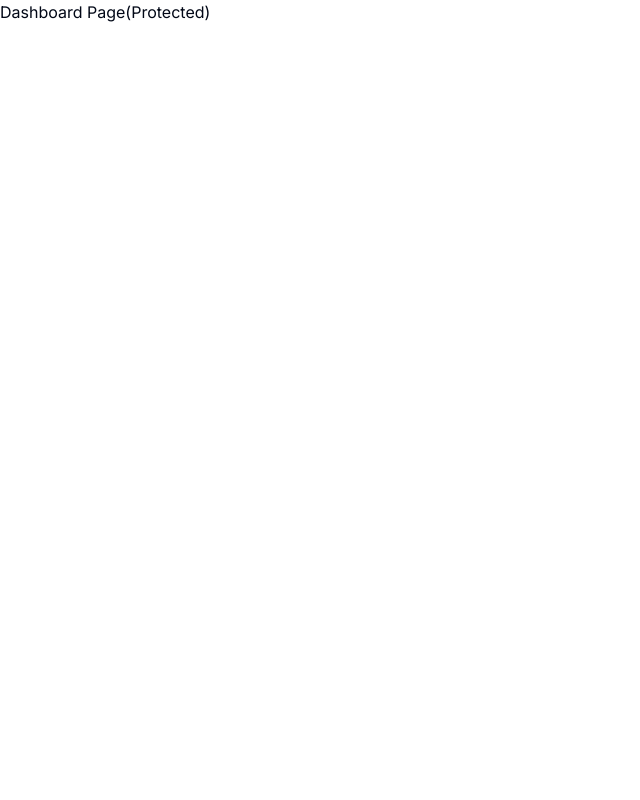
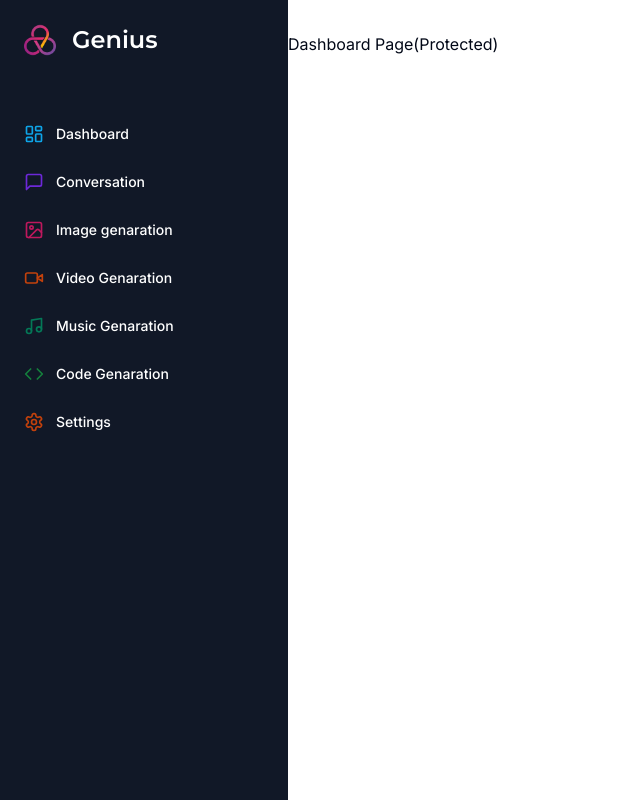
Before and after one commit to Abhishekkumar813209/Genius_Ai_SaaS, a Next.js app: page /dashboard in a window 1280 px wide. Shown: the whole page, without its empty margins (0-640 px from the left). Built offline with nearby package versions, Linux system fonts and the light colour scheme.

Commit message:
hydration error solved by adding few lines of code

```diff
--- a/app/(dashboard)/(routes)/dashboard/page.tsx
+++ b/app/(dashboard)/(routes)/dashboard/page.tsx
@@ -7,7 +7,7 @@
   return (
     <div>
         <p> Dashboard Page(Protected) </p>
-        <UserButton afterSignOutUrl = "/" />
+
     </div>
   )
 }
--- /dev/null
+++ b/app/(dashboard)/layout.tsx
@@ -0,0 +1,24 @@
+import Navbar from "@/components/navbar";
+import Sidebar from "@/components/sidebar"
+
+const DashboardLayout = ({
+    children
+}:{
+    children:React.ReactNode;
+}
+
+) => {
+    return (
+        <div className="h-full relative">
+            <div className="hidden h-full md:flex md:w-72 md:flex-col md:fixed md:inset-y-0 z-[80] bg-gray-900">
+              <Sidebar />
+            </div>
+            <main className="md:pl-72">
+                <Navbar />
+                {children}
+            </main>
+        </div>
+     );
+}
+
+export default DashboardLayout;
--- /dev/null
+++ b/components/mobile-sidebar.tsx
@@ -0,0 +1,38 @@
+"use client";
+
+import { Menu} from "lucide-react";
+
+import { Button } from "./ui/button";
+import {
+    Sheet,
+    SheetContent,
+    SheetTrigger } from "./ui/sheet";
+import Sidebar from "./sidebar";
+import { useEffect, useState } from "react";
+
+const MobileSidebar = () => {
+    const [isMounted,setIsMounted] = useState(false);
+
+    useEffect(()=>{
+        setIsMounted(true);
+    },[])
+
+    if(!isMounted) {
+         return null;
+    }
+
+    return (
+        <Sheet>
+             <SheetTrigger>
+                <Button variant='ghost' size='icon' className="md:hidden">
+                    <Menu />
+                </Button>
+             </SheetTrigger>
+             <SheetContent side="left" className="p-0">
+                <Sidebar />
+             </SheetContent>
+        </Sheet>
+     );
+}
+
+export default MobileSidebar;
--- /dev/null
+++ b/components/navbar.tsx
@@ -0,0 +1,15 @@
+import { UserButton } from "@clerk/nextjs";
+import MobileSidebar from "./mobile-sidebar";
+
+const Navbar = () => {
+    return (
+        <div className="flex items-center p-4">
+            <MobileSidebar />
+            <div className="flex w-full justify-end ">
+                <UserButton afterSignOutUrl="/" />
+            </div>
+        </div>
+     );
+}
+
+export default Navbar;
--- /dev/null
+++ b/components/sidebar.tsx
@@ -0,0 +1,101 @@
+"use client";
+
+import Image from "next/image";
+import Link from "next/link";
+import {Montserrat} from "next/font/google";
+import { usePathname } from "next/navigation";
+
+import {cn} from "./../lib/utils";
+import { LayoutDashboard,MessageSquare,ImageIcon,VideoIcon,Music,CodeIcon,Settings } from "lucide-react";
+
+const montserrat = Montserrat({weight:"600",subsets:['latin']});
+
+const routes = [
+    {
+        label:"Dashboard",
+        icon:LayoutDashboard,
+        href:"/dashboard",
+        color:'text-sky-500'
+    },
+    {
+        label:"Conversation",
+        icon:MessageSquare,
+        href:"/conversation",
+        color:"text-violet-700"
+    },
+    {
+        label:"Image genaration",
+        icon:ImageIcon,
+        href:"/image",
+        color:"text-pink-700"
+    },
+    {
+        label:"Video Genaration",
+        icon:VideoIcon,
+        href:"/video",
+        color:"text-orange-700"
+    },
+    {
+        label:"Music Genaration",
+        icon:Music,
+        href:"/music",
+        color:"text-emerald-700"
+    },
+    {
+        label:"Code Genaration",
+        icon:CodeIcon,
+        href:"/code",
+        color:"text-green-700"
+    },
+    {
+        label:"Settings",
+        icon:Settings,
+        href:"/settings",
+        color:"text-orange-700"
+    }
+
+]
+
+const Sidebar  = () => {
+    const pathname = usePathname();
+    return (
+        <div className="space-y-4 py-4 flex flex-col h-full bg-[#111827] text-white">
+            <div className="px-3 py-2 flex-1">
+              <Link href="/dashboard" className="flex items-center pl-3 mb-14">
+                <div className="relative w-8 h-8 mr-4">
+                    <Image
+                    fill
+                    alt="Logo"
+                    src="/sass.png"
+                    />
+                </div>
+                <h1 className={cn("text-2xl font-bold",
+                montserrat.className
+                )}>
+                    Genius
+                </h1>
+              </Link>
+              <div className="space-y-1">
+                {routes.map((route)=>(
+                    <Link
+                    href={route.href}
+                    key={route.href}
+                    className="text-sm group flex p-3 w-full
+                    justify-start font-medium cursor-pointer
+                    hover:text-white hover:bg-white/10 rounded-lg transition"
+                    >
+                        <div className="flex items-center flex-1">
+                            <route.icon
+                            className={cn("h-5 w-5 mr-3",route.color)}
+                            />
+                            {route.label}
+                        </div>
+                    </Link>
+                ))}
+              </div>
+            </div>
+        </div>
+      );
+}
+
+export default Sidebar;
--- /dev/null
+++ b/components/ui/sheet.tsx
@@ -0,0 +1,146 @@
+"use client"
+
+import * as React from "react"
+import * as SheetPrimitive from "@radix-ui/react-dialog"
+import { cva, type VariantProps } from "class-variance-authority"
+import { X } from "lucide-react"
+
+import { cn } from "@/lib/utils"
+
+const Sheet = SheetPrimitive.Root
+
+const SheetTrigger = SheetPrimitive.Trigger
+
+const SheetClose = SheetPrimitive.Close
+
+const SheetPortal = ({
+  className,
+  ...props
+}: SheetPrimitive.DialogPortalProps) => (
+  <SheetPrimitive.Portal className={cn(className)} {...props} />
+)
+SheetPortal.displayName = SheetPrimitive.Portal.displayName
+
+const SheetOverlay = React.forwardRef<
+  React.ElementRef<typeof SheetPrimitive.Overlay>,
+  React.ComponentPropsWithoutRef<typeof SheetPrimitive.Overlay>
+>(({ className, ...props }, ref) => (
+  <SheetPrimitive.Overlay
+    className={cn(
+      "fixed inset-0 z-50 bg-background/80 backdrop-blur-sm data-[state=open]:animate-in data-[state=closed]:animate-out data-[state=closed]:fade-out-0 data-[state=open]:fade-in-0",
+      className
+    )}
+    {...props}
+    ref={ref}
+  />
+))
+SheetOverlay.displayName = SheetPrimitive.Overlay.displayName
+
+const sheetVariants = cva(
+  "fixed z-50 gap-4 bg-background p-6 shadow-lg transition ease-in-out data-[state=open]:animate-in data-[state=closed]:animate-out data-[state=closed]:duration-300 data-[state=open]:duration-500",
+  {
+    variants: {
+      side: {
+        top: "inset-x-0 top-0 border-b data-[state=closed]:slide-out-to-top data-[state=open]:slide-in-from-top",
+        bottom:
+          "inset-x-0 bottom-0 border-t data-[state=closed]:slide-out-to-bottom data-[state=open]:slide-in-from-bottom",
+        left: "inset-y-0 left-0 h-full w-3/4 border-r data-[state=closed]:slide-out-to-left data-[state=open]:slide-in-from-left sm:max-w-sm",
+        right:
+          "inset-y-0 right-0 h-full w-3/4  border-l data-[state=closed]:slide-out-to-right data-[state=open]:slide-in-from-right sm:max-w-sm",
+      },
+    },
+    defaultVariants: {
+      side: "right",
+    },
+  }
+)
+
+interface SheetContentProps
+  extends React.ComponentPropsWithoutRef<typeof SheetPrimitive.Content>,
+    VariantProps<typeof sheetVariants> {}
+
+const SheetContent = React.forwardRef<
+  React.ElementRef<typeof SheetPrimitive.Content>,
+  SheetContentProps
+>(({ side = "right", className, children, ...props }, ref) => (
+  <SheetPortal>
+    <SheetOverlay />
+    <SheetPrimitive.Content
+      ref={ref}
+      className={cn(sheetVariants({ side }), className)}
+      {...props}
+    >
+      {children}
+      <SheetPrimitive.Close className="absolute right-4 top-4 rounded-sm opacity-70 ring-offset-background transition-opacity hover:opacity-100 focus:outline-none focus:ring-2 focus:ring-ring focus:ring-offset-2 disabled:pointer-events-none data-[state=open]:bg-secondary">
+        <X className="h-4 w-4" />
+        <span className="sr-only">Close</span>
+      </SheetPrimitive.Close>
+    </SheetPrimitive.Content>
+  </SheetPortal>
+))
+SheetContent.displayName = SheetPrimitive.Content.displayName
+
+const SheetHeader = ({
+  className,
+  ...props
+}: React.HTMLAttributes<HTMLDivElement>) => (
+  <div
+    className={cn(
+      "flex flex-col space-y-2 text-center sm:text-left",
+      className
+    )}
+    {...props}
+  />
+)
+SheetHeader.displayName = "SheetHeader"
+
+const SheetFooter = ({
+  className,
+  ...props
+}: React.HTMLAttributes<HTMLDivElement>) => (
+  <div
+    className={cn(
+      "flex flex-col-reverse sm:flex-row sm:justify-end sm:space-x-2",
+      className
+    )}
+    {...props}
+  />
+)
+SheetFooter.displayName = "SheetFooter"
+
+const SheetTitle = React.forwardRef<
+  React.ElementRef<typeof SheetPrimitive.Title>,
+  React.ComponentPropsWithoutRef<typeof SheetPrimitive.Title>
+>(({ className, ...props }, ref) => (
+  <SheetPrimitive.Title
+    ref={ref}
+    className={cn("text-lg font-semibold text-foreground", className)}
+    {...props}
+  />
+))
+SheetTitle.displayName = SheetPrimitive.Title.displayName
+
+const SheetDescription = React.forwardRef<
+  React.ElementRef<typeof SheetPrimitive.Description>,
+  React.ComponentPropsWithoutRef<typeof SheetPrimitive.Description>
+>(({ className, ...props }, ref) => (
+  <SheetPrimitive.Description
+    ref={ref}
+    className={cn("text-sm text-muted-foreground", className)}
+    {...props}
+  />
+))
+SheetDescription.displayName = SheetPrimitive.Description.displayName
+
+export {
+  Sheet,
+  SheetPortal,
+  SheetOverlay,
+  SheetTrigger,
+  SheetClose,
+  SheetContent,
+  SheetHeader,
+  SheetFooter,
+  SheetTitle,
+  SheetDescription,
+}
--- a/package.json
+++ b/package.json
@@ -10,6 +10,7 @@
   },
   "dependencies": {
     "@clerk/nextjs": "^4.25.3",
+    "@radix-ui/react-dialog": "^1.0.5",
     "@radix-ui/react-slot": "^1.0.2",
     "class-variance-authority": "^0.7.0",
     "clsx": "^2.0.0",
```
Also changed, not shown: public/sass.png (added), 1 other file (tests, documents, lock files or other folders).
